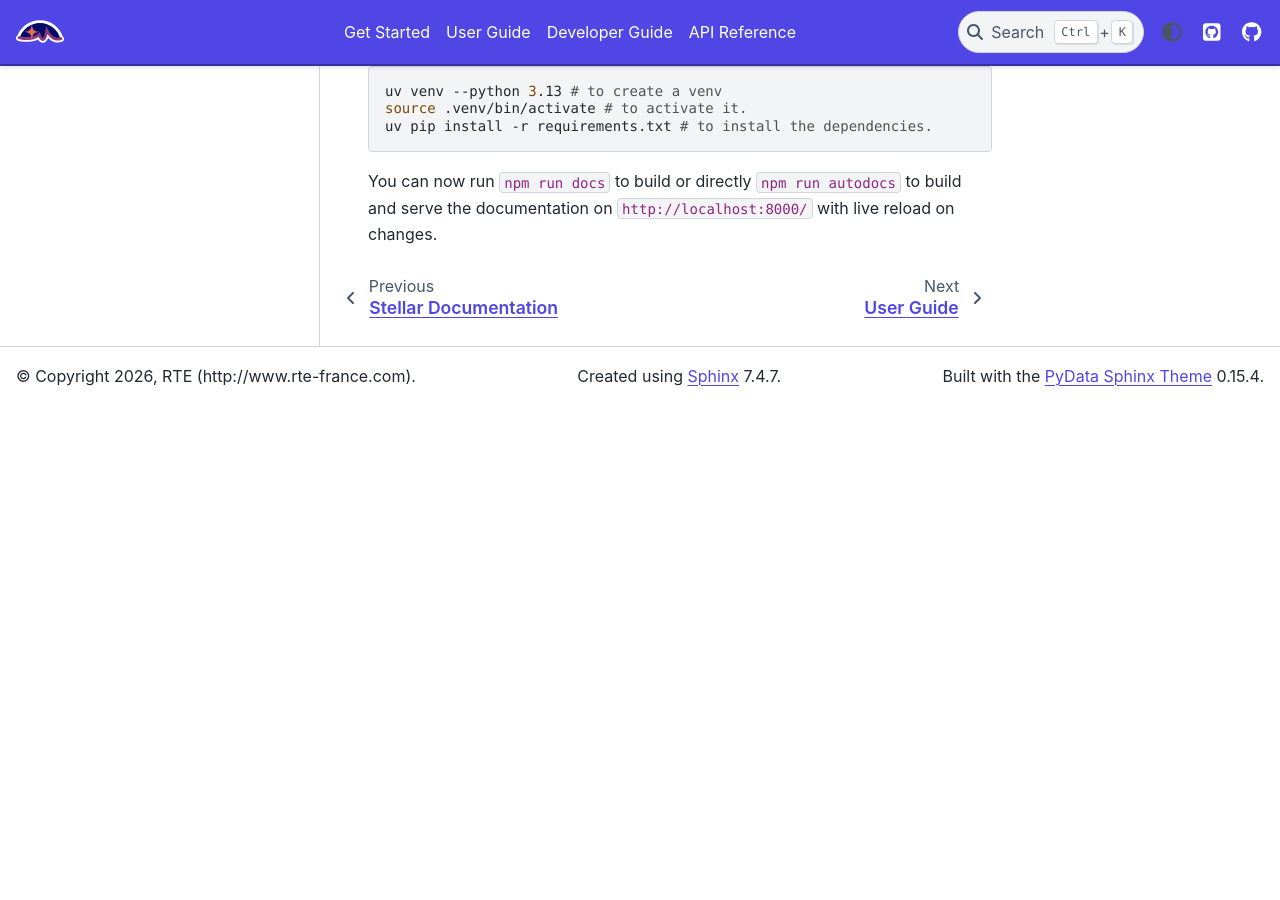
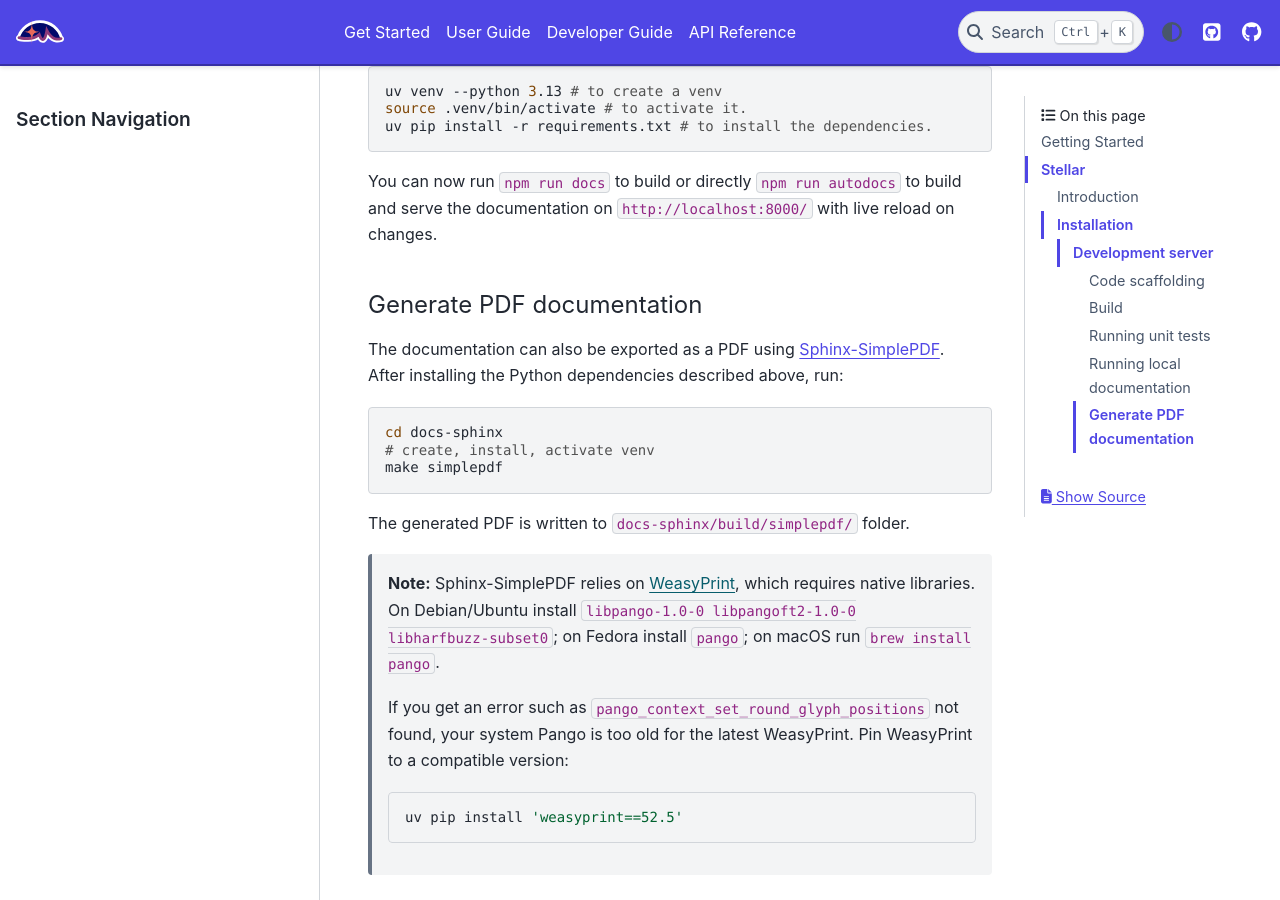
Before and after one commit to phlowers/phlowers-stellar-app, a Sphinx documentation site: the page built from docs-sphinx/source/user_docs/getting_started.md, in a window 1280 px wide and 900 px high, scrolled down 1366 px. Built offline with Sphinx 7.4.7 and the PyData theme 0.15.4, drawn with Linux system fonts in a browser that asks for light colours; before the commit the page ends 1771 px from its top, so only the background shows below that.

Commit message:
Implement documentation pdf extraction solution (#1149)
* implement simplepdf extension
* describe workflow for a manual extension

---------

Signed-off-by: GOELLER Adrien <adrien.goeller@rte-france.com>

````diff
--- a/README.md
+++ b/README.md
@@ -40,3 +40,23 @@ uv pip install -r requirements.txt # to install the dependencies.
 ```
 
 You can now run `npm run docs` to build or directly `npm run autodocs` to build and serve the documentation on `http://localhost:8000/` with live reload on changes.
+
+#### Generate PDF documentation
+
+The documentation can also be exported as a PDF using [Sphinx-SimplePDF](https://sphinx-simplepdf.readthedocs.io/en/latest/).
+After installing the Python dependencies described above, run:
+
+```shell
+cd docs-sphinx
+# create, install, activate venv
+make simplepdf
+```
+
+The generated PDF is written to `docs-sphinx/build/simplepdf/` folder.
+
+> **Note:** Sphinx-SimplePDF relies on [WeasyPrint](https://doc.courtbouillon.org/weasyprint/stable/first_steps.html), which requires native libraries. On Debian/Ubuntu install `libpango-1.0-0 libpangoft2-1.0-0 libharfbuzz-subset0`; on Fedora install `pango`; on macOS run `brew install pango`.
+>
+> If you get an error such as `pango_context_set_round_glyph_positions` not found, your system Pango is too old for the latest WeasyPrint. Pin WeasyPrint to a compatible version:
+> ```shell
+> uv pip install 'weasyprint==52.5'
+> ```
--- a/docs-sphinx/source/conf.py
+++ b/docs-sphinx/source/conf.py
@@ -19,7 +19,15 @@ extensions = [
     "myst_parser",  # Support for Markdown files
     "sphinx_design",  # Grid, cards, tabs, badges, etc.
     "sphinx_copybutton",  # Copy button on code blocks
+    "sphinx_simplepdf",  # PDF generation via WeasyPrint
 ]
+
+# Sphinx-SimplePDF configuration
+simplepdf_file_name = "stellar_documentation.pdf"
+simplepdf_vars = {
+    "primary": "#1F4E79",
+    "links": "#1F4E79",
+}
 
 # sphinx-js configuration for TypeScript
 js_language = "typescript"
````
Also changed, not shown: docs-sphinx/source/index.md (+4 -32 lines), docs-sphinx/source/user_docs/user_guide/index.md (+2 -18 lines), 2 other files.
